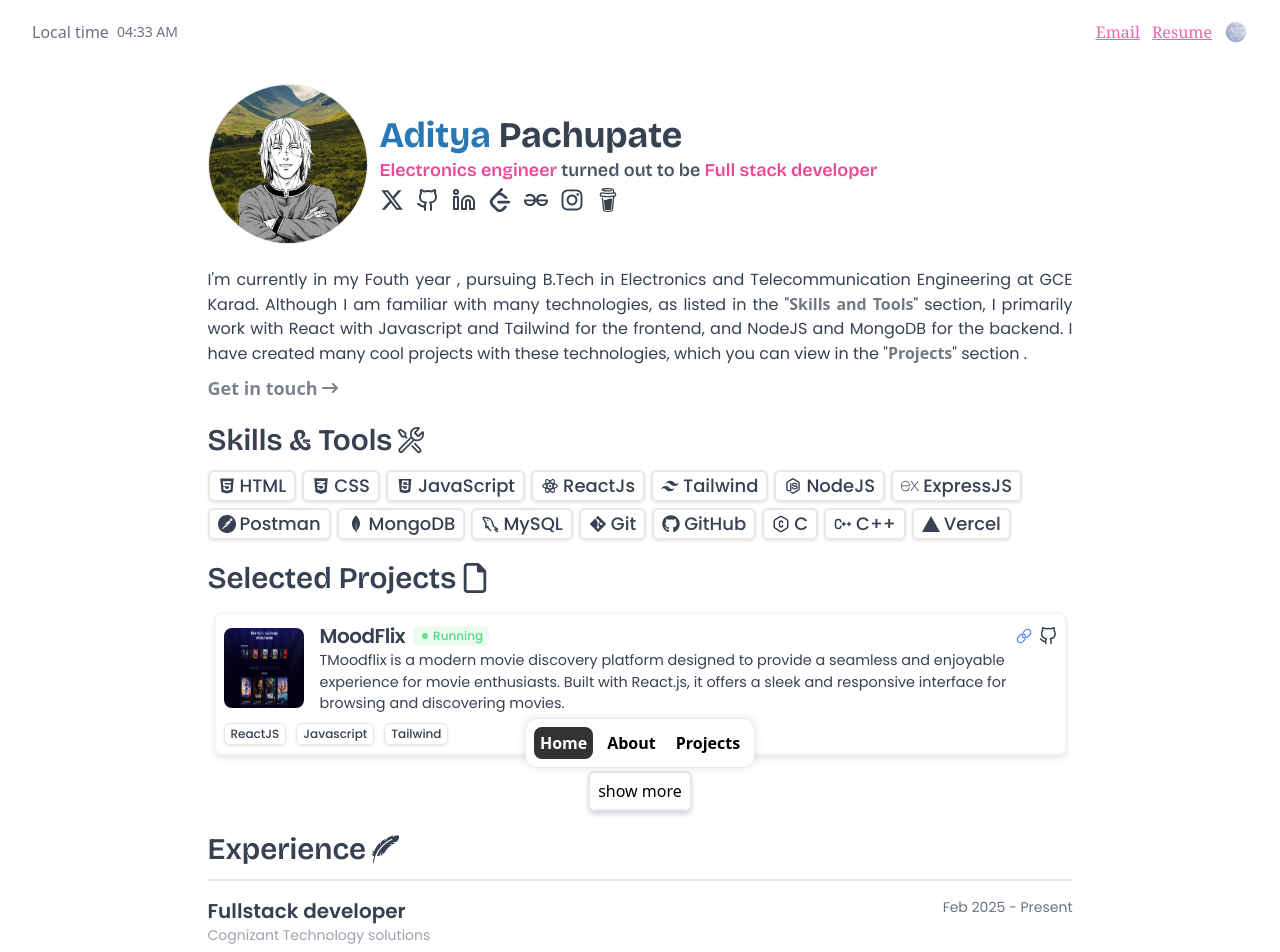
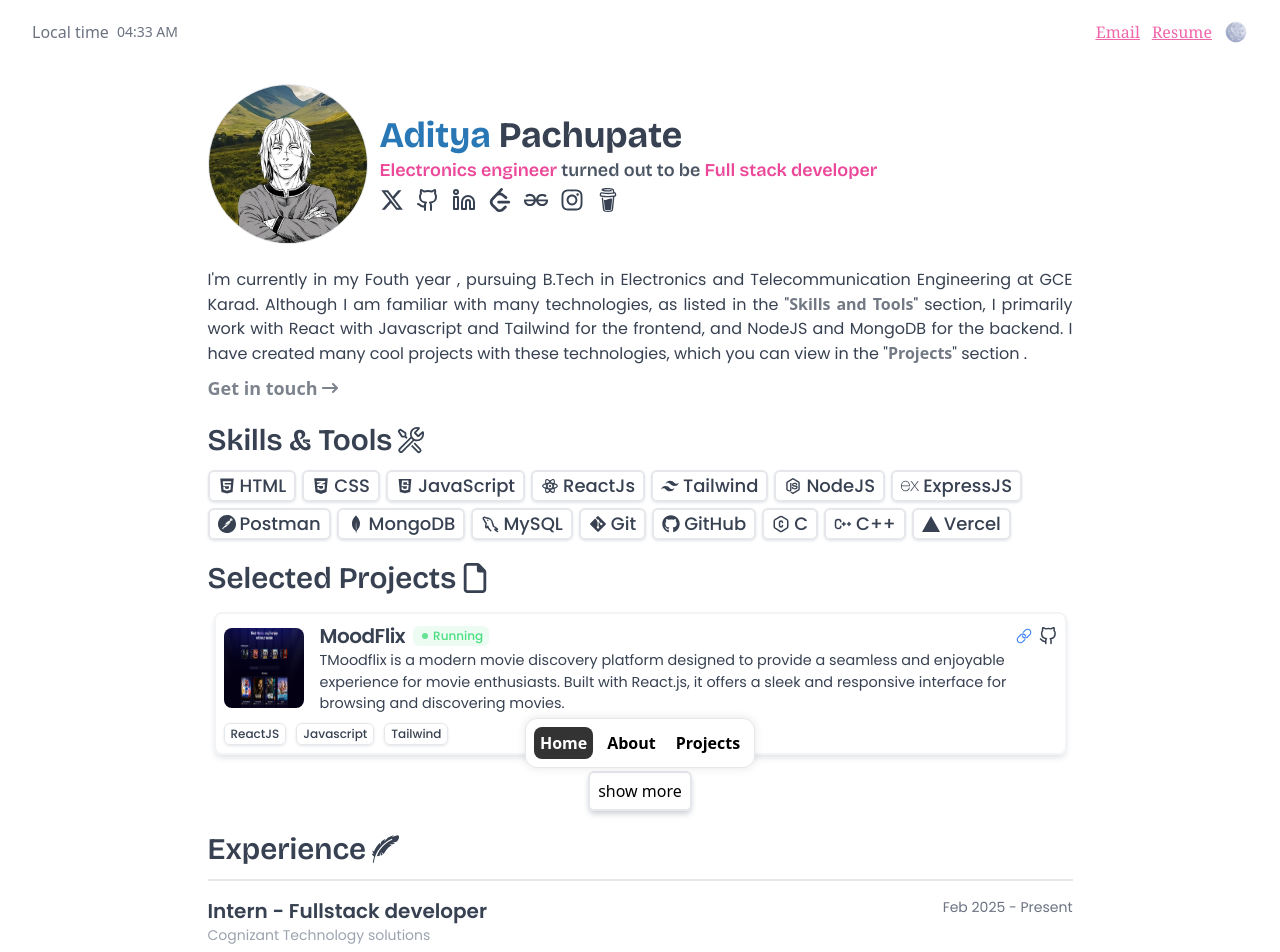
Before and after one commit to AdityaPachupate/my-portfolio-main, a React (Vite) app: page / in a window 1280 px wide. Shown: the top 952 px of the page. Built offline with nearby package versions, Linux system fonts and the light colour scheme.

Commit message:
added intern

```diff
--- a/src/Constants/constant.js
+++ b/src/Constants/constant.js
@@ -1,7 +1,7 @@
 export const EXPERIENCES = [
   {
     year: "Feb 2025 - Present",
-    role: "Fullstack developer",
+    role: "Intern - Fullstack developer",
     company: "Cognizant Technology solutions",
     description: `Developing web applications using C#, .NET Core, MVC, and Web API. Working with SQL databases for efficient data management. Collaborating in Agile teams to build scalable applications.`,
     technologies: [".Net Core", "SQL server"],
```
